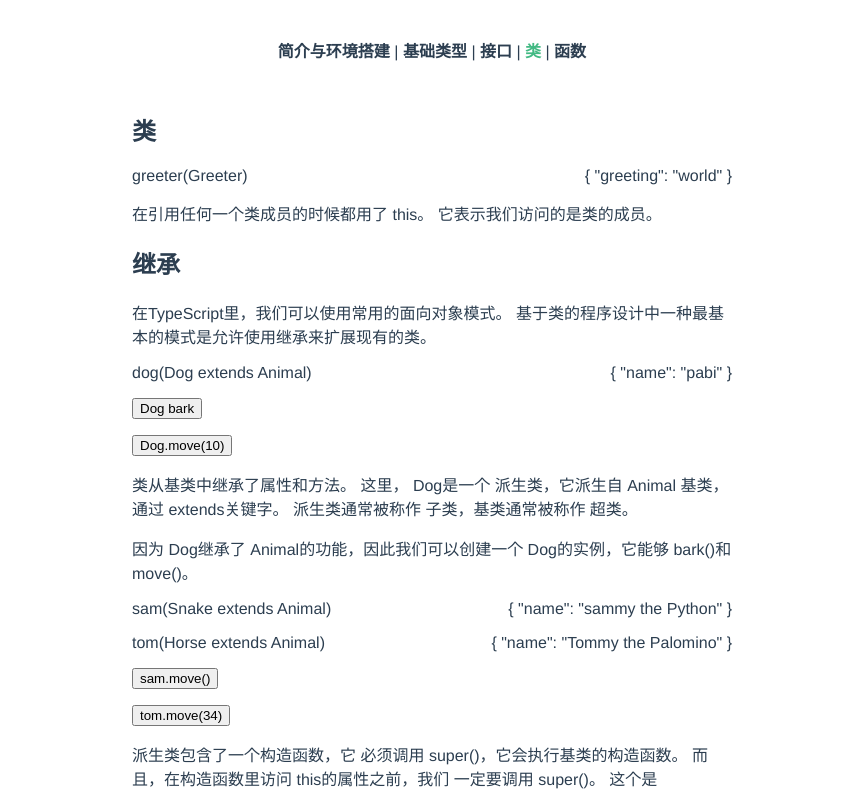
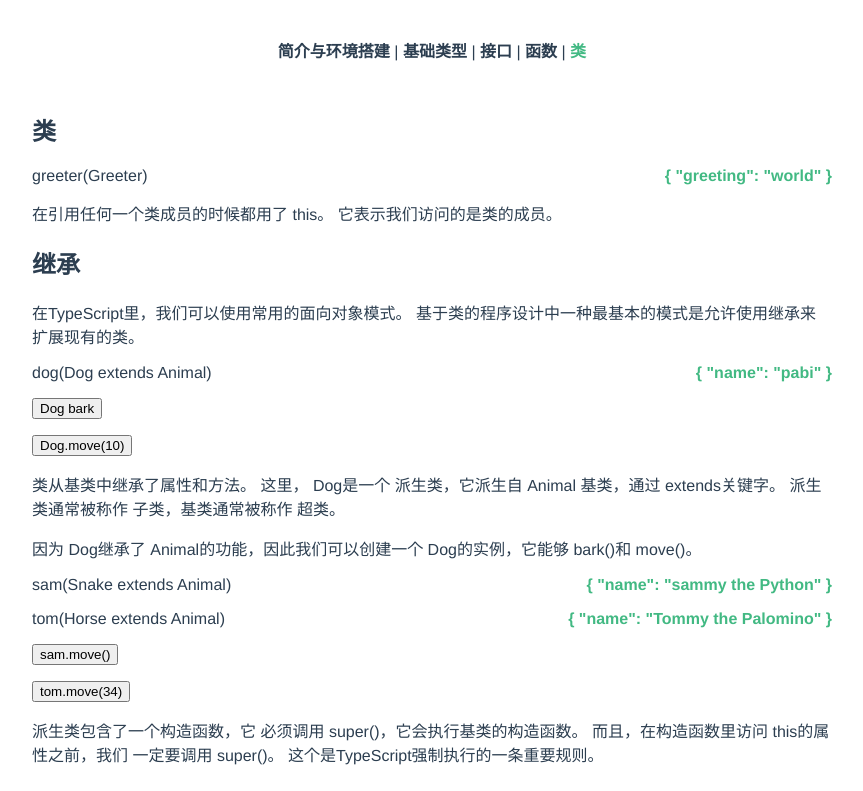
Before and after one commit to lzb543041962/test-project, a Vue app: page /class in a window 1280 px wide. Shown: the top 791 px of the page, without its empty margins (208-1071 px from the left). Built offline with nearby package versions, Linux system fonts and the light colour scheme.

Commit message:
调整样式

```diff
--- a/src/App.vue
+++ b/src/App.vue
@@ -4,8 +4,8 @@
       <router-link to="/">简介与环境搭建</router-link> |
       <router-link to="/baseType">基础类型</router-link> |
       <router-link to="/interface">接口</router-link> |
-      <router-link to="/class">类</router-link> |
-      <router-link to="/function">函数</router-link>
+      <router-link to="/function">函数</router-link> |
+      <router-link to="/class">类</router-link>
     </div>
     <router-view/>
   </div>
@@ -18,6 +18,11 @@
   -moz-osx-font-smoothing: grayscale;
   text-align: center;
   color: #2c3e50;
+  a,span {
+    font-weight: bold;
+    color: #42b983;
+    text-decoration: none;
+  }
 }
 #nav {
   padding: 30px;
--- a/src/views/Class.vue
+++ b/src/views/Class.vue
@@ -314,7 +314,7 @@ export default class ClassType extends Vue {
 .baseType div {
   margin: 0 auto;
   text-align: left;
-  width: 600px;
+  width: 800px;
 }
 span {
   margin-left: 10px;
--- a/src/views/Interface.vue
+++ b/src/views/Interface.vue
@@ -149,7 +149,7 @@ export default class Interface extends Vue {
   margin: 0 auto;
 }
 .interface div {
-  width: 600px;
+  width: 800px;
   margin: 0 auto;
   text-align: left;
 }
```
